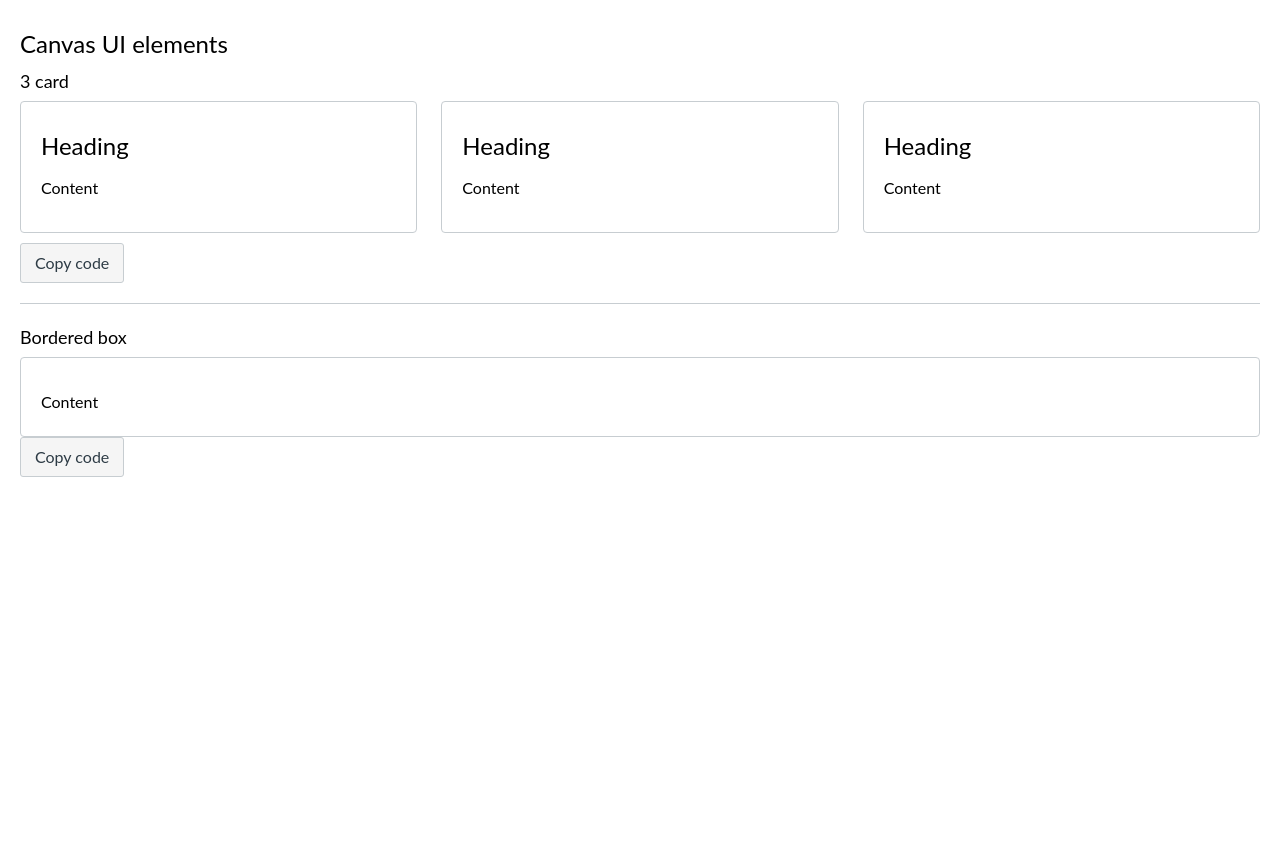
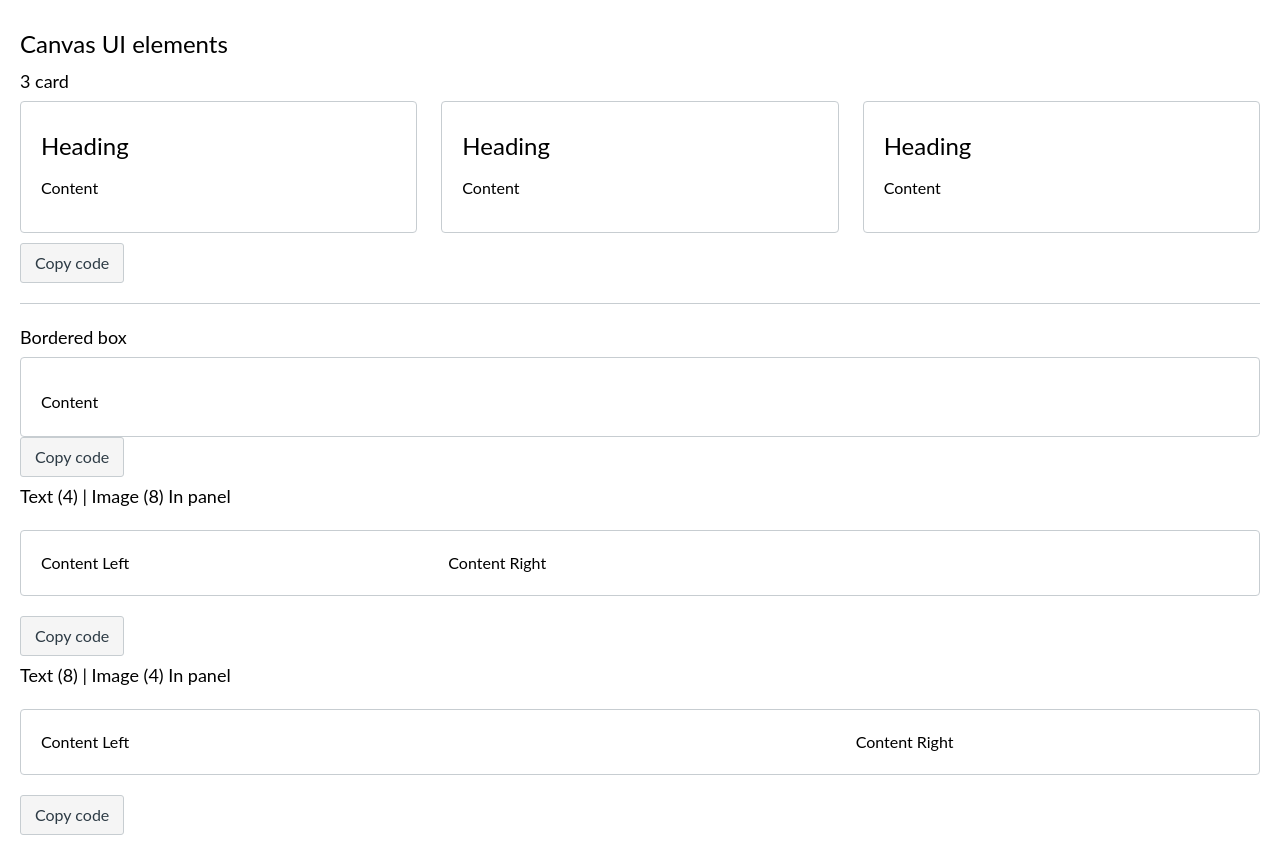
Before and after one commit to ricoshae/canvaslms-uielements, a plain HTML site: page index.html in a window 1280 px wide. Drawn offline with nearby package versions, Linux system fonts and the light colour scheme.

Commit message:
Added row 4|8 and 8|4

```diff
--- a/index.html
+++ b/index.html
@@ -48,6 +48,34 @@
         </div>
         <!-- Border Box End -->
     </div>
+
+<h4>Text (4) | Image (8) In panel</h4>
+    <div class="copythis">
+<div class="content-box pad-box border border-trbl border-round">
+    <div class="row grid-row">
+        <div class="col-md-4">
+            Content Left
+        </div>
+          <div class="col-md-8">
+            Content Right
+        </div>
+    </div>
+</div>
+</div>
+<h4>Text (8) | Image (4) In panel</h4>
+    <div class="copythis">
+<div class="content-box pad-box border border-trbl border-round">
+    <div class="row grid-row">
+        <div class="col-md-8">
+            Content Left
+        </div>
+          <div class="col-md-4">
+            Content Right
+        </div>
+    </div>
+</div>
+</div>
+
 </body>
 
 </html>
```
